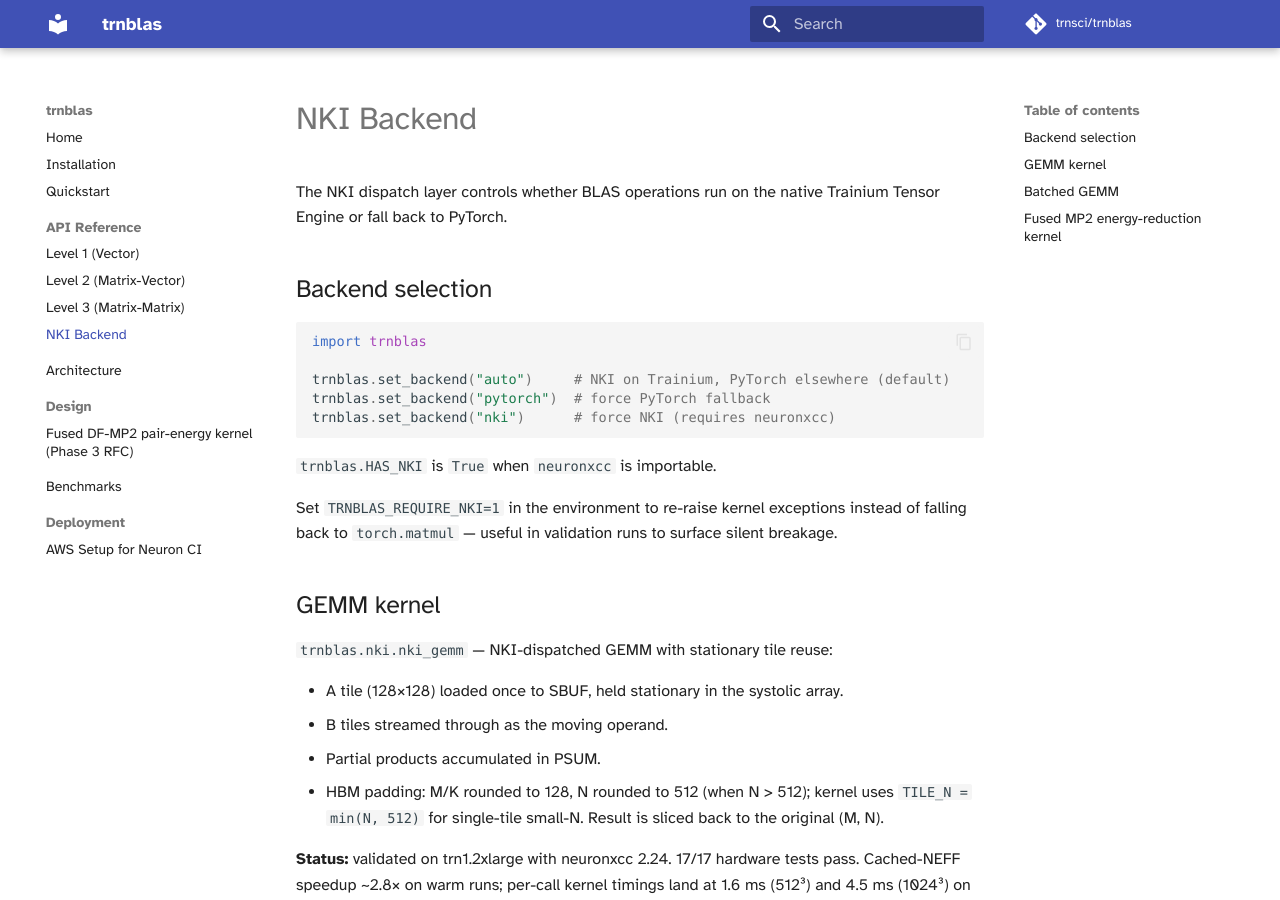
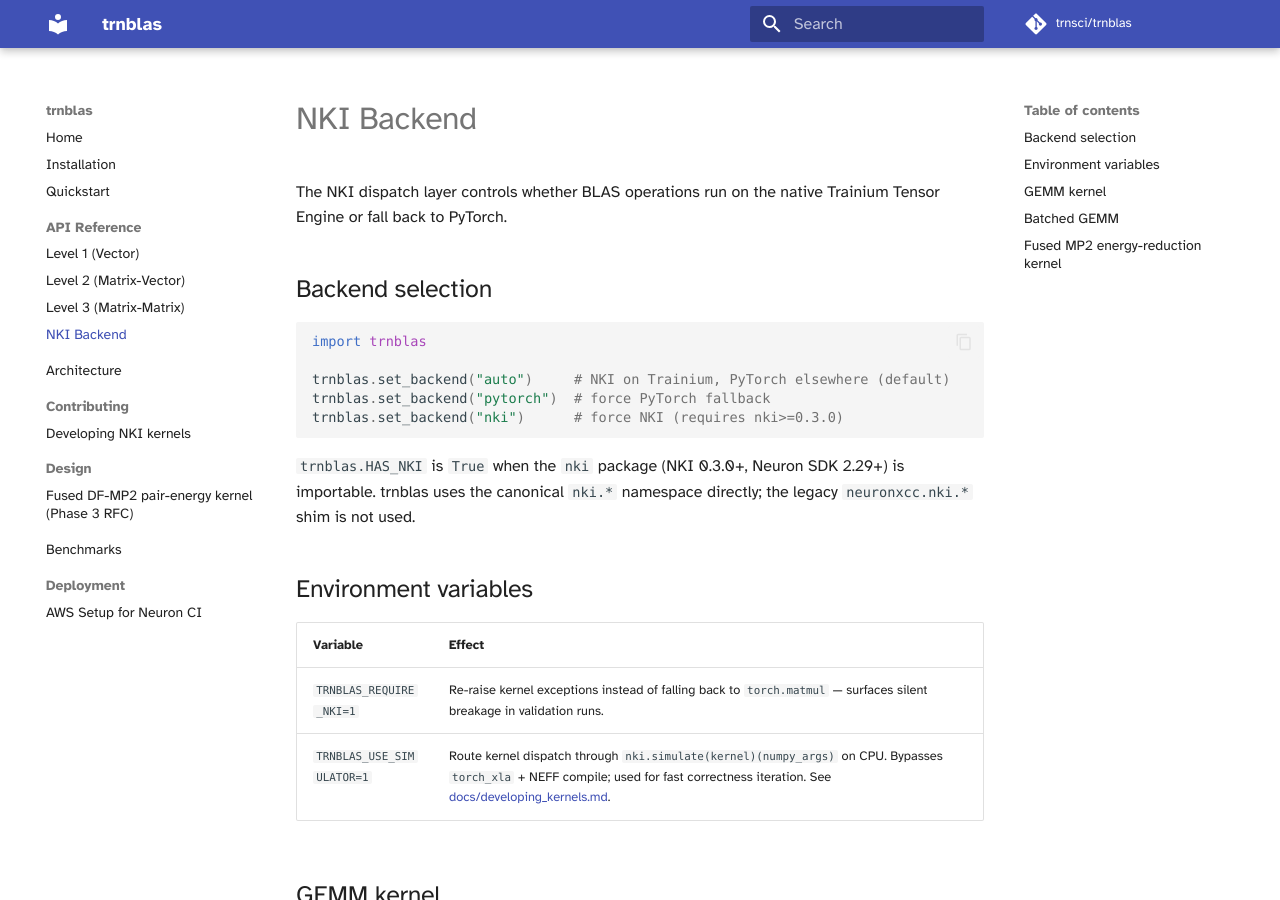
Before and after one commit to trnsci/trnblas, an MkDocs documentation site: the page built from docs/api/nki.md, in a window 1280 px wide and 900 px high. Built offline with MkDocs 1.6.1 and Material for MkDocs 9.7.7, drawn with Linux system fonts in a browser that asks for light colours; some web fonts are replaced; comment, search, counter and statistics services are not loaded.

Commit message:
simulator: pytest marker + curated suite + runner + docs (Phase A.2–A.5)
Wraps Phase A.1's dispatch branch with the surrounding suite work:

- tests/conftest.py: new `nki_simulator` pytest marker.
- tests/test_nki_sim.py: curated simulator tests (gemm 128³, gemm
  256×128×256, syrk 128×64, trsm 128×32 lower solve). Skips
  without TRNBLAS_USE_SIMULATOR=1 or nki not importable.
- scripts/run_simulator_tests.sh: SSM runner that sets
  TRNBLAS_USE_SIMULATOR=1 and runs the suite on trn1.
- docs/developing_kernels.md: kernel authoring guide — 3 dispatch
  modes, simulator limitations, NKI 0.3.0 migration reference,
  architecture-exploitation design discipline.
- docs/api/nki.md: env var table with TRNBLAS_USE_SIMULATOR.
- mkdocs.yml: link the new guide from Contributing section.
- CHANGELOG: [Unreleased] entries for the 0.3.0 migration + the
  simulator workflow.

50 CPU tests still pass; simulator tests skip cleanly on CPU hosts
(4 skipped). mkdocs build --strict clean.

````diff
--- a/docs/api/nki.md
+++ b/docs/api/nki.md
@@ -10,14 +10,19 @@
 
 trnblas.set_backend("auto")     # NKI on Trainium, PyTorch elsewhere (default)
 trnblas.set_backend("pytorch")  # force PyTorch fallback
-trnblas.set_backend("nki")      # force NKI (requires neuronxcc)
+trnblas.set_backend("nki")      # force NKI (requires nki>=0.3.0)
 ```
 
-`trnblas.HAS_NKI` is `True` when `neuronxcc` is importable.
+`trnblas.HAS_NKI` is `True` when the `nki` package (NKI 0.3.0+, Neuron
+SDK 2.29+) is importable. trnblas uses the canonical `nki.*`
+namespace directly; the legacy `neuronxcc.nki.*` shim is not used.
 
-Set `TRNBLAS_REQUIRE_NKI=1` in the environment to re-raise kernel
-exceptions instead of falling back to `torch.matmul` — useful in
-validation runs to surface silent breakage.
+## Environment variables
+
+| Variable | Effect |
+|---|---|
+| `TRNBLAS_REQUIRE_NKI=1` | Re-raise kernel exceptions instead of falling back to `torch.matmul` — surfaces silent breakage in validation runs. |
+| `TRNBLAS_USE_SIMULATOR=1` | Route kernel dispatch through `nki.simulate(kernel)(numpy_args)` on CPU. Bypasses `torch_xla` + NEFF compile; used for fast correctness iteration. See [docs/developing_kernels.md](../developing_kernels.md). |
 
 ## GEMM kernel
 
--- a/mkdocs.yml
+++ b/mkdocs.yml
@@ -26,6 +26,8 @@
       - Level 3 (Matrix-Matrix): api/level3.md
       - NKI Backend: api/nki.md
   - Architecture: architecture.md
+  - Contributing:
+      - Developing NKI kernels: developing_kernels.md
   - Design:
       - Fused DF-MP2 pair-energy kernel (Phase 3 RFC): design/fused_df_mp2_energy_kernel.md
   - Benchmarks: benchmarks.md
````
Also changed, not shown: CHANGELOG.md (+40 -0 lines), docs/developing_kernels.md (added, +110 -0 lines), 3 other files.
